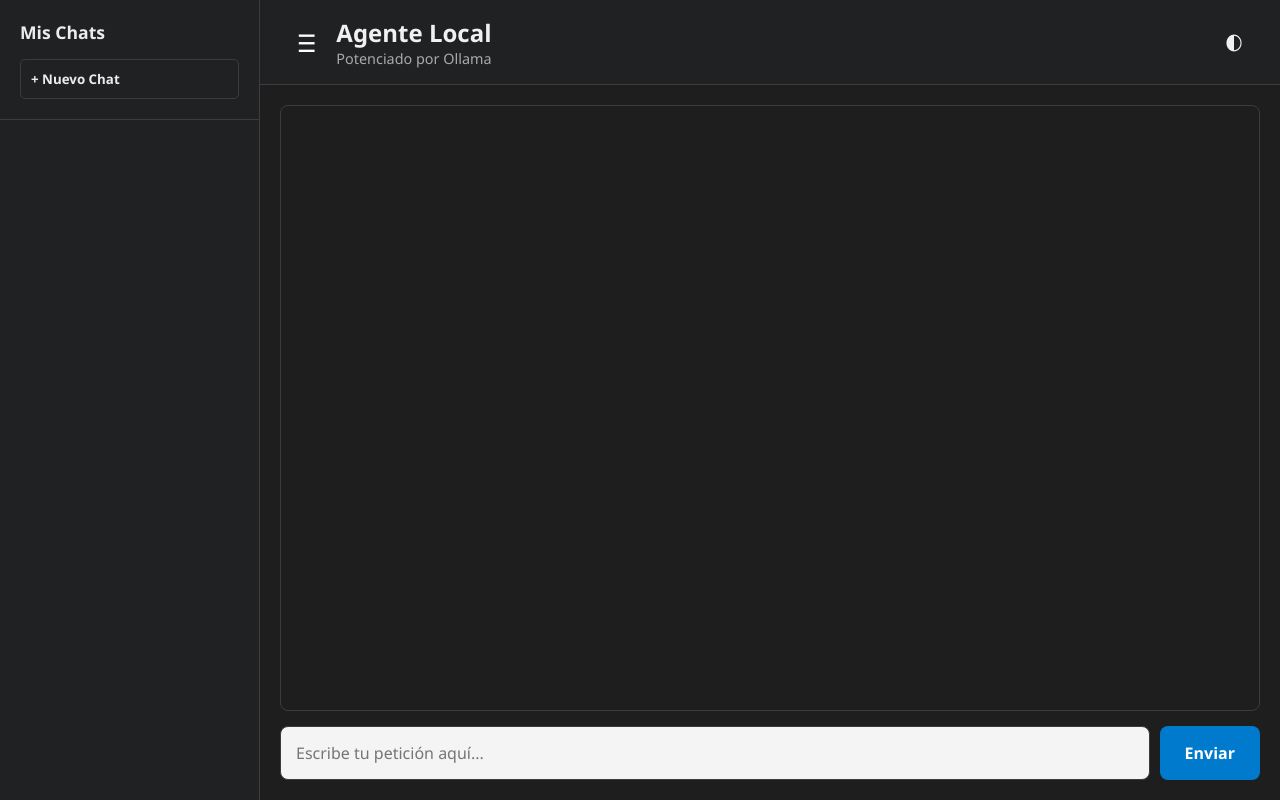
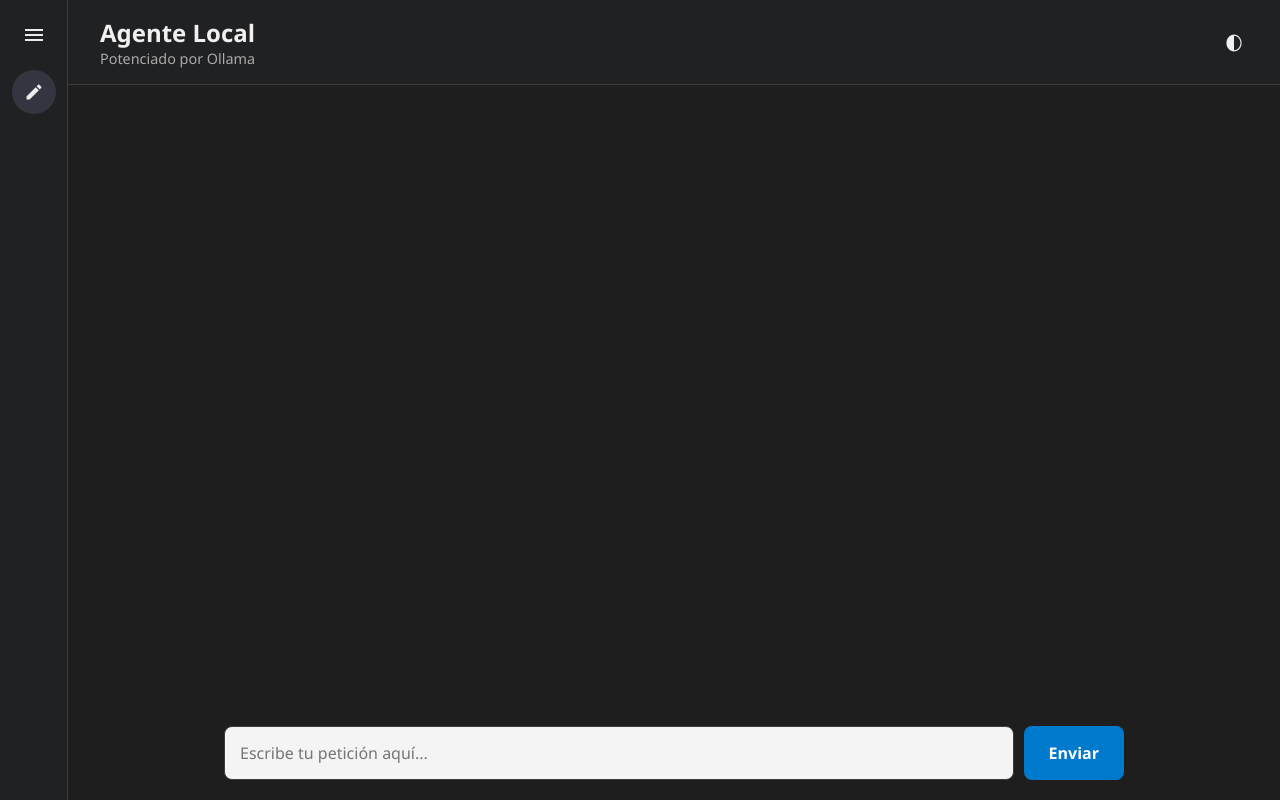
Before and after one commit to eber110/Vexta, a website with bundled scripts: page public/index.html in a window 1280 px wide. Built offline with nearby package versions, Linux system fonts and the light colour scheme; files whose address does not match are found by name.

Commit message:
Sidebar: optimizaciones del sidebar para mejorar experiencia

```diff
--- a/public/index.html
+++ b/public/index.html
@@ -26,10 +26,18 @@
   <div class="app-layout">
 
     <!-- Barra Lateral -->
-    <aside id="sidebar" class="sidebar">
+    <aside id="sidebar" class="sidebar closed">
+      <div class="sidebar-top">
+        <button id="toggleSidebarBtn" class="toggle-sidebar-btn" title="Contraer/Expandir menú">
+          <svg viewBox="0 0 24 24" width="24" height="24" fill="currentColor"><path d="M3 18h18v-2H3v2zm0-5h18v-2H3v2zm0-7v2h18V6H3z"/></svg>
+        </button>
+      </div>
       <div class="sidebar-header">
-        <h2>Mis Chats</h2>
-        <button id="newChatBtn" class="new-chat-btn">+ Nuevo Chat</button>
+        <button id="newChatBtn" class="new-chat-btn" title="Nuevo Chat">
+          <svg class="new-chat-icon" viewBox="0 0 24 24" width="20" height="20" fill="currentColor"><path d="M3 17.25V21h3.75L17.81 9.94l-3.75-3.75L3 17.25zM20.71 7.04c.39-.39.39-1.02 0-1.41l-2.34-2.34a.9959.9959 0 0 0-1.41 0l-1.83 1.83 3.75 3.75 1.83-1.83z"/></svg>
+          <span class="new-chat-text">Nuevo Chat</span>
+        </button>
+        <h2 class="sidebar-title">Mis Chats</h2>
       </div>
       <div id="sessionList" class="session-list">
         <!-- Opciones de historial dinámicas -->
@@ -39,7 +47,6 @@
     <!-- Contenedor Principal (Chat) -->
     <div class="app-container">
       <header>
-        <button id="toggleSidebarBtn" class="toggle-sidebar-btn">☰</button>
         <div class="header-titles">
           <h1>Agente Local</h1>
           <p>Potenciado por Ollama</p>
--- a/public/js/components/sidebar.component.js
+++ b/public/js/components/sidebar.component.js
@@ -101,8 +101,34 @@ export const sidebarComponent = {
 
       });
 
-      // Si no tenemos sesion activa, seleccionar la mas reciente
-      if (!this.activeSessionId && sessions.length > 0) {
+      // Lógica de Persistencia de Sesión
+      const savedSessionId = localStorage.getItem('active_session_id');
+
+      // Chequeo 1: Si ya tenemos una activa en memoria (después de crear una nueva, por ejemplo)
+      if (this.activeSessionId) {
+        // No hacemos nada, switchSession ya se debió haber llamado
+      }
+      // Chequeo 2: Si el usuario recargó la página y hay un ID guardado en localStorage
+      else if (savedSessionId) {
+
+        // Verificamos si ese ID guardado todavía existe en la base de datos de verdad
+        const sessionExists = sessions.some(s => s.id === parseInt(savedSessionId));
+
+        if (sessionExists) {
+
+          this.switchSession(parseInt(savedSessionId));
+
+        } else {
+
+          // El chat guardado ya no existe (quizás lo borró), abrimos el primero
+          localStorage.removeItem('active_session_id');
+          this.switchSession(sessions[0].id);
+
+        }
+
+      }
+      // Chequeo 3: Ningún ID activo ni guardado, cargar el primero disponible por defecto
+      else if (sessions.length > 0) {
 
         this.switchSession(sessions[0].id);
 
@@ -141,6 +167,9 @@ export const sidebarComponent = {
 
     this.activeSessionId = sessionId;
     chatComponent.currentSessionId = sessionId;
+
+    // Guardar en el navegador para que persista al recargar la página F5
+    localStorage.setItem('active_session_id', sessionId);
 
     // Quitar y poner clase active visualmente
     document.querySelectorAll('.session-item').forEach(el => el.classList.remove('active'));
--- a/public/style.css
+++ b/public/style.css
@@ -54,7 +54,7 @@
 body {
   background-color: var(--bg-main);
   color: var(--text-main);
-  height: 100vh;
+  height: 100dvh;
   display: flex;
   justify-content: center;
   align-items: center;
@@ -108,42 +108,86 @@ body {
   color: var(--text-dim);
   display: flex;
   flex-direction: column;
-  transition: transform 0.3s ease, background-color 0.3s ease, margin-right 0.3s ease;
+  transition: width 0.3s ease, background-color 0.3s ease;
   flex-shrink: 0;
   border-right: 1px solid var(--border-color); /* Separación sutil */
+  overflow-x: hidden;
+  white-space: nowrap;
 }
 
 .sidebar.closed {
-  transform: translateX(-100%);
-  margin-right: -260px;
+  width: 68px;
+}
+
+.sidebar-top {
+  padding: 15px 20px;
+  display: flex;
+  align-items: center;
+}
+
+.sidebar.closed .sidebar-top {
+  padding: 15px 12px;
+  justify-content: center;
 }
 
 .sidebar-header {
-  padding: 20px;
-  border-bottom: 1px solid var(--border-color);
+  padding: 0 20px 20px 20px;
+  display: flex;
+  flex-direction: column;
 }
 
-.sidebar-header h2 {
-  margin: 0 0 15px 0;
-  font-size: 1.1rem;
+.sidebar.closed .sidebar-header {
+  padding: 0 12px 20px 12px;
+  align-items: center;
+}
+
+.sidebar-title {
+  margin: 15px 0 0px 5px;
+  font-size: 0.9rem;
+  font-weight: bold;
   color: var(--text-dim);
+  text-transform: uppercase;
+  letter-spacing: 0.05em;
+}
+
+.sidebar.closed .sidebar-title {
+  display: none;
 }
 
 .new-chat-btn {
   width: 100%;
-  padding: 10px;
-  background-color: transparent;
+  padding: 12px 15px;
+  background-color: var(--bg-hover);
   color: var(--text-dim);
-  border: 1px solid var(--border-color);
-  border-radius: 5px;
+  border: none;
+  border-radius: 9999px; /* Aspecto de píldora como Gemini */
   cursor: pointer;
   font-weight: bold;
-  transition: background-color 0.2s;
-  text-align: left;
+  font-size: 1.05rem;
+  transition: background-color 0.2s, width 0.3s ease, border-radius 0.3s ease;
+  display: flex;
+  align-items: center;
+  gap: 12px;
+}
+
+.sidebar.closed .new-chat-btn {
+  width: 44px;
+  height: 44px;
+  border-radius: 50%;
+  padding: 12px;
+  justify-content: center;
+}
+
+.sidebar.closed .new-chat-btn .new-chat-text {
+  display: none;
 }
 
 .new-chat-btn:hover {
-  background-color: var(--bg-hover);
+  background-color: var(--border-color);
+}
+
+.sidebar.closed .session-list {
+  display: none;
 }
 
 .session-list {
@@ -156,12 +200,12 @@ body {
   display: flex;
   justify-content: space-between;
   align-items: center;
-  padding: 12px 10px;
-  margin-bottom: 5px;
+  padding: 8px 10px; /* Reducido verticalmente */
+  margin-bottom: 2px; /* Reducido de 5px */
   border-radius: 5px;
   cursor: pointer;
   color: var(--text-dim);
-  font-size: 0.9rem;
+  font-size: 1.05rem; /* Aumentado de 0.9rem */
   transition: background-color 0.2s;
 }
 
@@ -220,18 +264,18 @@ header {
 .toggle-sidebar-btn {
   background: transparent;
   border: none;
-  color: white;
-  font-size: 1.5rem;
+  color: var(--text-dim); /* Adaptado al tema dinámicamente */
   cursor: pointer;
-  padding: 5px;
-  border-radius: 5px;
+  padding: 8px;
+  border-radius: 50%;
   display: flex;
   align-items: center;
   justify-content: center;
+  transition: background-color 0.2s;
 }
 
 .toggle-sidebar-btn:hover {
-  background-color: rgba(255, 255, 255, 0.1);
+  background-color: var(--bg-hover);
 }
 
 .header-titles {
@@ -305,21 +349,35 @@ main {
   flex: 1;
   display: flex;
   flex-direction: column;
+  border-radius: 10%;
   gap: 15px;
   min-height: 0;
+  width: 900px; /* Desktop por defecto */
+  margin: 0 auto; /* Centrar horizontalmente */
+}
+
+/* Responsividad para Tablet y Móvil */
+@media (max-width: 1024px) {
+  .chat-wrapper {
+    width: 85%;
+  }
+}
+
+@media (max-width: 768px) {
+  .chat-wrapper {
+    width: 100%;
+  }
 }
 
 .chat-history {
   flex: 1;
-  background-color: var(--bg-main);
-  border-radius: 8px;
-  border: 1px solid var(--border-color);
-  padding: 20px;
+  background-color: transparent;
+  padding: 0;
+  border: none;
   overflow-y: auto;
   display: flex;
   flex-direction: column;
   gap: 12px;
-  transition: background-color 0.3s ease, border-color 0.3s ease;
 }
 
 /* Estilos personalizados para el scrollbar */
@@ -349,7 +407,8 @@ main {
   padding: 12px 16px;
   border-radius: 8px;
   max-width: 80%;
-  line-height: 1.4;
+  line-height: 1.5; /* Aumentado para mejor legibilidad */
+  font-size: 1.05rem; /* Aumentado por defecto (es 1rem nativo) */
 }
 
 .message.agent {
```
